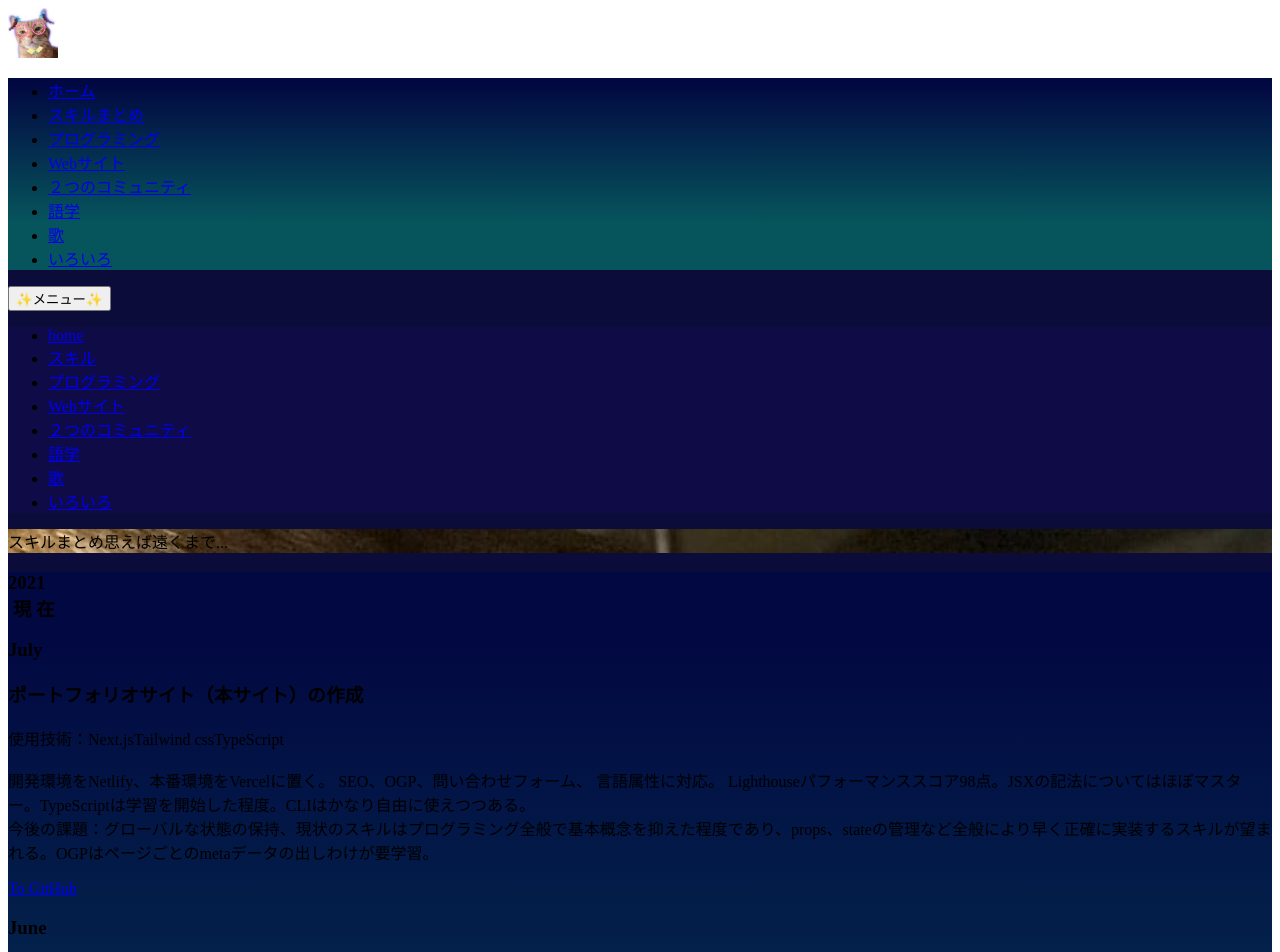
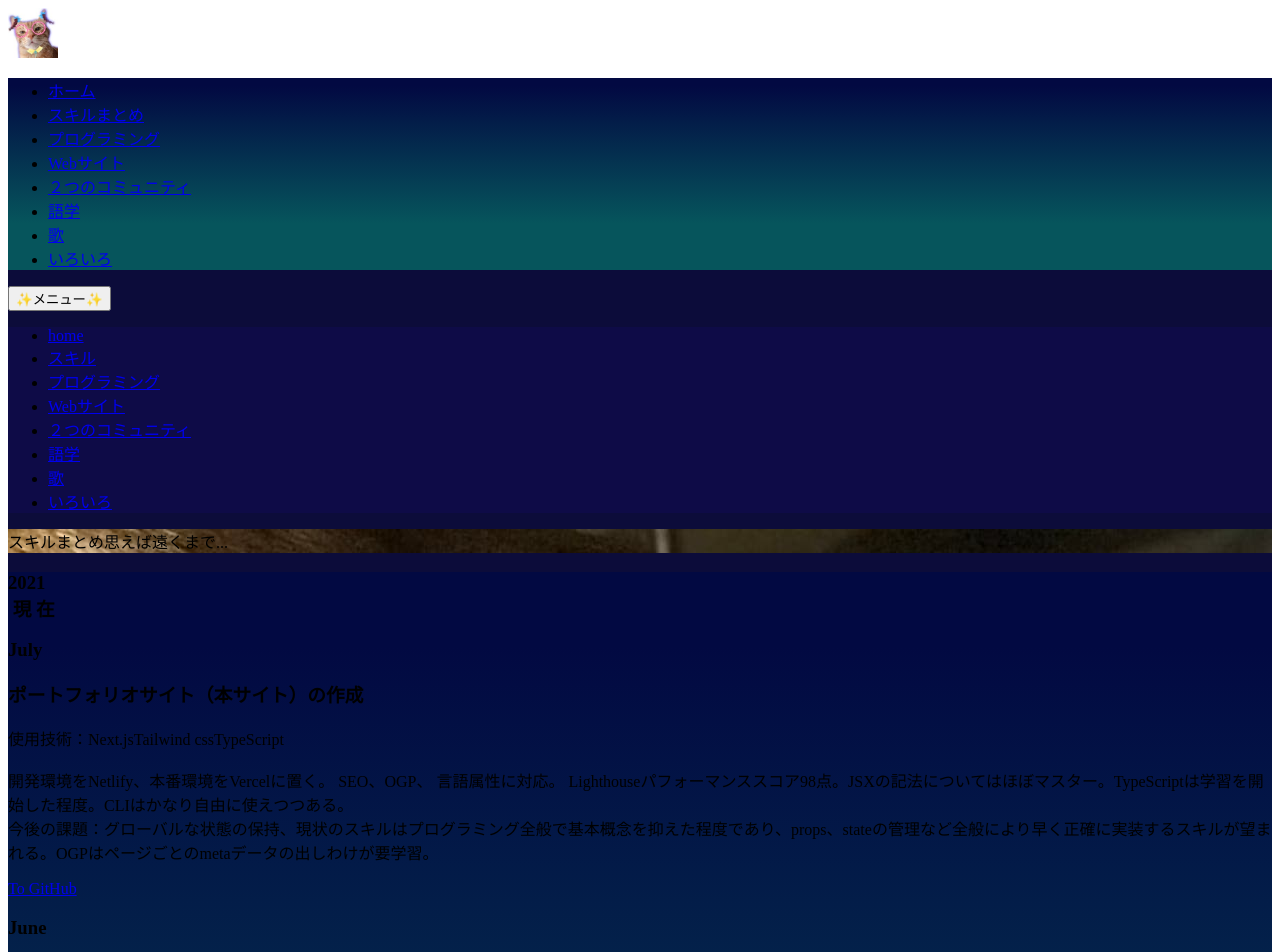
Before and after one commit to yoko-at-home/yoko-2021, a Next.js app: page /skills in a window 1280 px wide. Shown: the top 952 px of the page. Built offline with nearby package versions, Linux system fonts and the light colour scheme.

Commit message:
問い合わせフォームは未実装のため文言削除

```diff
--- a/src/components/Timeline.js
+++ b/src/components/Timeline.js
@@ -55,8 +55,8 @@ export const Timeline = () => {
                 </span>
                 <br />
                 <br />
-                開発環境をNetlify、本番環境をVercelに置く。
-                SEO、OGP、問い合わせフォーム、 言語属性に対応。
+                開発環境をNetlify、本番環境をVercelに置く。 SEO、OGP、
+                言語属性に対応。
                 Lighthouseパフォーマンススコア98点。JSXの記法についてはほぼマスター。TypeScriptは学習を開始した程度。CLIはかなり自由に使えつつある。
                 <br />
                 今後の課題：グローバルな状態の保持、現状のスキルはプログラミング全般で基本概念を抑えた程度であり、props、stateの管理など全般により早く正確に実装するスキルが望まれる。OGPはページごとのmetaデータの出しわけが要学習。
```
